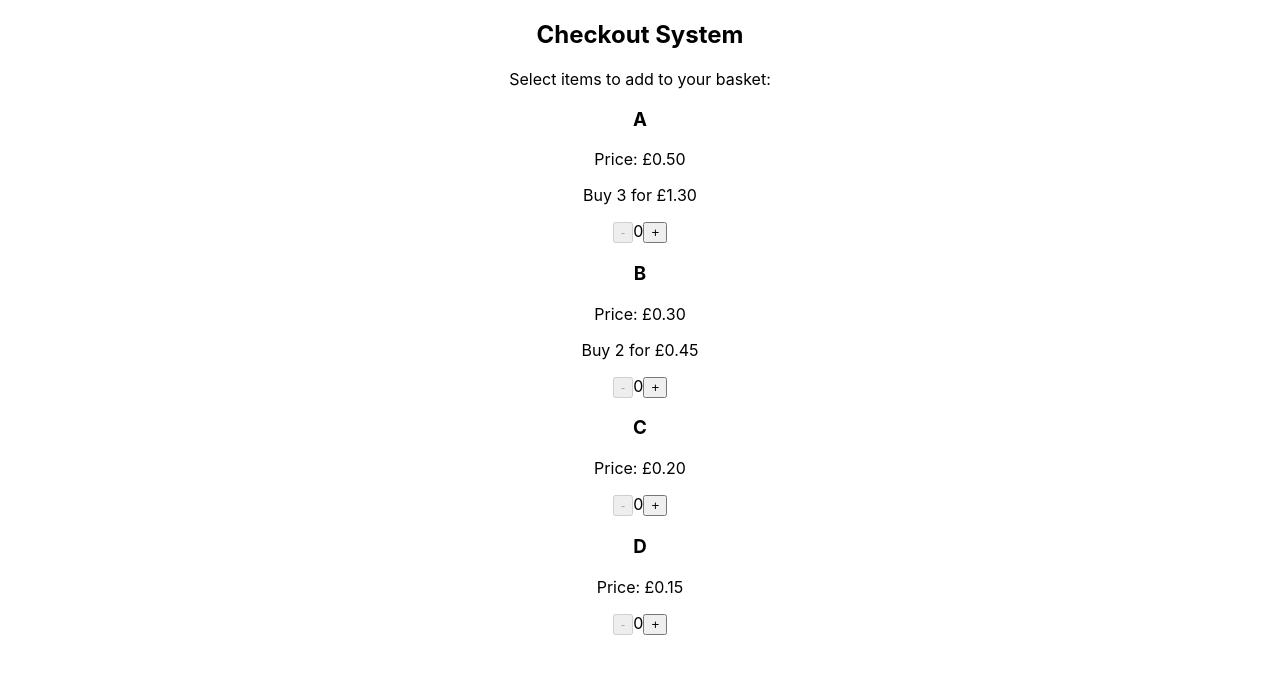
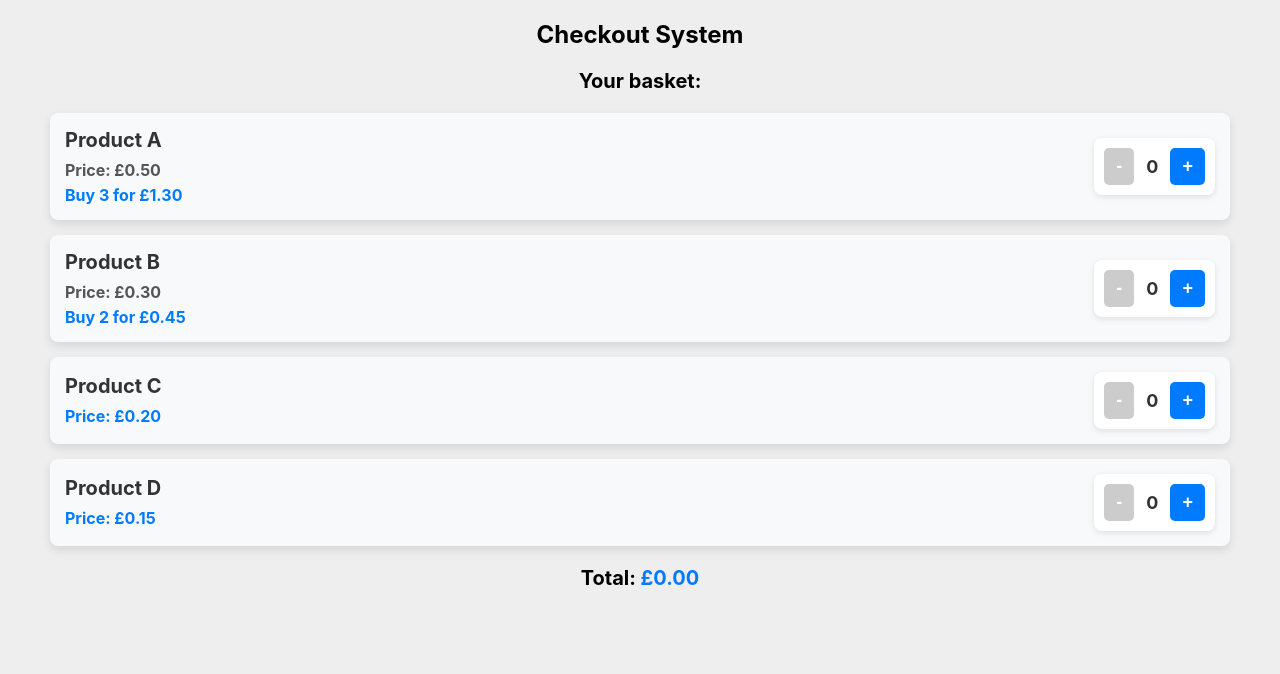
Before and after one commit to K-Othman/checkout-system, a React (Create React App) app: page / in a window 1280 px wide. Shown: the top 674 px of the page. Built offline with nearby package versions, Linux system fonts and the light colour scheme.

Commit message:
styled all the page and changed the layout using flexbox to make it clearer

```diff
--- a/src/App.css
+++ b/src/App.css
@@ -1,3 +1,109 @@
-.App {
+.header {
   text-align: center;
 }
+
+.header p {
+  font-weight: bold;
+  font-size: 20px;
+}
+
+/* Main container for each item */
+.item-container {
+  display: flex;
+  justify-content: space-between;
+  align-items: center;
+  padding: 15px;
+  margin: 15px 50px;
+  border-radius: 8px;
+  background-color: #f8f9fa;
+  box-shadow: 0px 4px 10px rgba(0, 0, 0, 0.1);
+  transition: transform 0.2s ease-in-out;
+}
+
+.item-container:hover {
+  transform: scale(1.02);
+}
+
+/* Product name and pricing section */
+.name-section {
+  display: flex;
+  flex-direction: column;
+  justify-content: center;
+  align-items: flex-start;
+  gap: 8px;
+}
+
+.item-container h3 {
+  font-size: 20px;
+  font-weight: bold;
+  color: #333;
+  margin: 0;
+}
+
+/* Price section */
+.prices {
+  display: flex;
+  flex-direction: column;
+  align-items: flex-start;
+  gap: 5px;
+}
+
+.prices p {
+  font-size: 16px;
+  color: #555;
+  margin: 0;
+}
+
+.prices p:last-child {
+  font-weight: bold;
+  color: #007bff;
+}
+
+/* Counter section */
+.counter {
+  display: flex;
+  align-items: center;
+  gap: 12px;
+  padding: 10px;
+  background: #fff;
+  border-radius: 8px;
+  box-shadow: 0px 2px 6px rgba(0, 0, 0, 0.1);
+}
+
+.counter button {
+  background-color: #007bff;
+  color: white;
+  border: none;
+  padding: 8px 12px;
+  font-size: 18px;
+  font-weight: bold;
+  border-radius: 5px;
+  cursor: pointer;
+  transition: 0.2s ease-in-out;
+}
+
+.counter button:hover {
+  background-color: #0056b3;
+}
+
+.counter button:disabled {
+  background-color: #ccc;
+  cursor: not-allowed;
+}
+
+.counter span {
+  font-size: 18px;
+  font-weight: bold;
+  color: #333;
+}
+
+/* Total Price Section */
+.total-price {
+  text-align: center;
+  font-size: 24px;
+  font-weight: bold;
+}
+
+.total-price span {
+  color: #007bff;
+}
--- a/src/App.tsx
+++ b/src/App.tsx
@@ -16,16 +16,16 @@ function App() {
     });
   };
 
-  // my remove item with a counter
+  // removing item with a counter
   const removeItem = (item: string) => {
     setBasket((prevBasket) => {
-      if (!prevBasket[item]) return prevBasket; // If item isn't in the basket, do nothing
+      if (!prevBasket[item]) return prevBasket;
 
       const newBasket = { ...prevBasket };
       newBasket[item]--;
 
       if (newBasket[item] === 0) {
-        delete newBasket[item]; // Remove item if count reaches 0
+        delete newBasket[item];
       }
 
       setTotal(calculateTotal(newBasket));
@@ -33,35 +33,37 @@ function App() {
     });
   };
 
-  // Gitting the [item : quantity] of basket
-  const items = Object.entries(basket);
-
   // Getting the items' key
   const itemName = Object.keys(pricingRules);
 
   return (
     <main className="App">
-      <div>
-        <h2>Checkout System</h2>
-        <p>Select items to add to your basket:</p>
+      <div className="header">
+        <h2 className="header">Checkout System</h2>
+        <p className=""> Your basket:</p>
 
         <div className="items">
           {itemName.map((item) => {
-            const product = pricingRules[item]; // Get item details
-            const quantity = basket[item] || 0; // Get current quantity
+            // Get item details
+            const product = pricingRules[item];
 
+            // Get current quantity
+            const quantity = basket[item] || 0;
             return (
               <div key={item} className="item-container">
-                <h3>{item}</h3>
-                <p>Price: £{(product.unitPrice / 100).toFixed(2)}</p>
-
+                <div className="name-section">
+                  <h3>Product {item}</h3>
+                  <div className="prices">
+                    <p> Price: £{(product.unitPrice / 100).toFixed(2)}</p>
                     {product.specialPrice && (
                       <p>
                         Buy {product.specialPrice.quantity} for £
                         {(product.specialPrice.price / 100).toFixed(2)}
                       </p>
                     )}
-
+                  </div>
+                </div>
+                <div>
                   {/* Counter Section */}
                   <div className="counter">
                     <button
@@ -74,8 +76,12 @@ function App() {
                     <button onClick={() => addItem(item)}>+</button>
                   </div>
                 </div>
+              </div>
             );
           })}
+          <p className="total-price">
+            Total: <span>£{(total / 100).toFixed(2)}</span>
+          </p>
         </div>
       </div>
     </main>
--- a/src/index.css
+++ b/src/index.css
@@ -1,13 +1,14 @@
 body {
   margin: 0;
-  font-family: -apple-system, BlinkMacSystemFont, 'Segoe UI', 'Roboto', 'Oxygen',
-    'Ubuntu', 'Cantarell', 'Fira Sans', 'Droid Sans', 'Helvetica Neue',
+  font-family: -apple-system, BlinkMacSystemFont, "Segoe UI", "Roboto", "Oxygen",
+    "Ubuntu", "Cantarell", "Fira Sans", "Droid Sans", "Helvetica Neue",
     sans-serif;
   -webkit-font-smoothing: antialiased;
   -moz-osx-font-smoothing: grayscale;
+  background-color: #eeeeef;
 }
 
 code {
-  font-family: source-code-pro, Menlo, Monaco, Consolas, 'Courier New',
+  font-family: source-code-pro, Menlo, Monaco, Consolas, "Courier New",
     monospace;
 }
```
Lines whose indentation alone changed are shown as unchanged.
